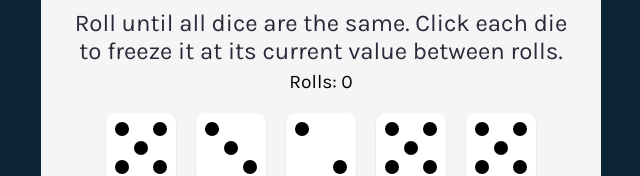
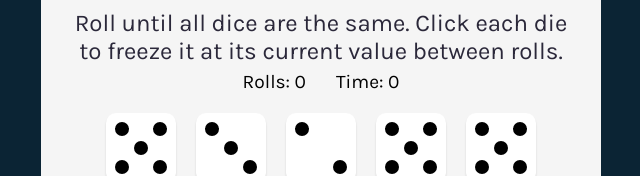
Before and after one commit to robsassack/tenzies, a React (Vite) app: page / in a window 1280 px wide. Shown: the part 127-303 px from the top of the page, without its empty margins (319-959 px from the left). Built offline with nearby package versions, Linux system fonts and the light colour scheme.

Commit message:
Added timer

```diff
--- a/src/App.css
+++ b/src/App.css
@@ -40,6 +40,8 @@ main {
 }
 
 .stats {
+  display: flex;
+  gap: 30px;
   font-size: 1.2em;
   margin-top: 5px;
 }
--- a/src/App.jsx
+++ b/src/App.jsx
@@ -7,15 +7,31 @@ import "./App.css";
 function App() {
   const [dice, setDice] = React.useState(allNewDice());
   const [tenzies, setTenzies] = React.useState(false);
+  const [game, setGame] = React.useState(false);
   const [rolls, setRolls] = React.useState(0);
+  const [time, setTime] = React.useState(0);
 
   React.useEffect(() => {
     const allHeld = dice.every((die) => die.isHeld);
     const allSame = dice.every((die) => die.value === dice[0].value);
     if (allHeld && allSame) {
       setTenzies(true);
+      setGame(false);
     }
   }, [dice]);
+
+  // timer
+  React.useEffect(() => {
+    let timer = null;
+    if (game) {
+      timer = setInterval(() => {
+        setTime((prevTime) => prevTime + 1);
+      }, 100);
+    } else {
+      clearInterval(timer);
+    }
+    return () => clearInterval(timer);
+  }, [game]);
 
   function generateNewDie() {
     return {
@@ -35,6 +51,9 @@ function App() {
 
   function rollDice() {
     if (!tenzies) {
+      if (game === false) {
+        setGame(true);
+      }
       setRolls((prevRolls) => prevRolls + 1);
       setDice((prevDice) =>
         prevDice.map((die) => {
@@ -43,6 +62,7 @@ function App() {
       );
     } else {
       setRolls(0);
+      setTime(0);
       setTenzies(false);
       setDice(allNewDice());
     }
@@ -65,10 +85,12 @@ function App() {
       {tenzies && <Confetti />}
       <h1 className='title'>Tenzies</h1>
       <p className='instructions'>
-        Roll until all dice are the same. Click each die to freeze it at its current value between rolls.
+        Roll until all dice are the same. Click each die to freeze it at its
+        current value between rolls.
       </p>
-      <div className="stats">
+      <div className='stats'>
         <p>Rolls: {rolls}</p>
+        <p>Time: {time}</p>
       </div>
       <div className='dice-container'>{diceElements}</div>
       <button className='roll-button' onClick={rollDice}>
```
